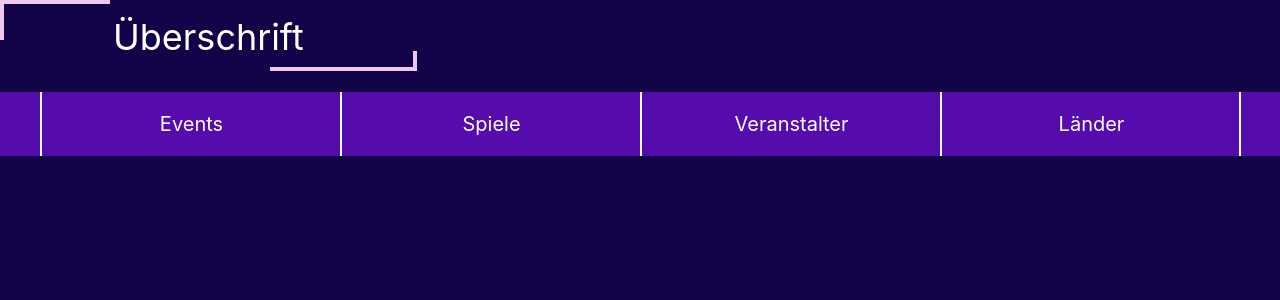
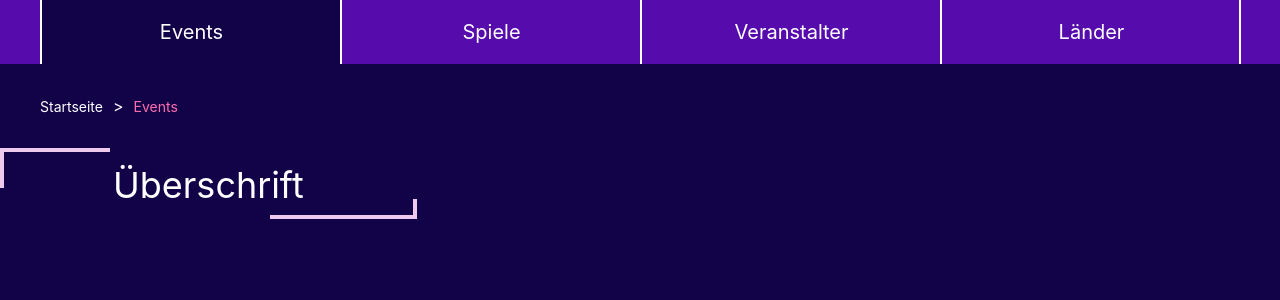
Before and after one commit to kpertek/frontend-optic, a React (Create React App) app: page /startseite/events in a window 1280 px wide. Shown: the top 300 px of the page. Built offline with nearby package versions, Linux system fonts and the light colour scheme.

Commit message:
Breadcrumbs.js component erstellt und eingefügt in App.js Headline component aus App.js entfernt und in die jeweiligen Seites eingefügt

```diff
--- a/src/App.js
+++ b/src/App.js
@@ -1,23 +1,23 @@
 import './App.css';
-import Headline from './Components/Stationary/Navigation/Headline';
 import Navbar from "./Components/Stationary/Navigation/Navbar";
 import {Route, Routes} from "react-router-dom"
 import Event from "./Components/Stationary/Pages/Event";
 import Spiele from "./Components/Stationary/Pages/Spiele";
 import Veranstalter from "./Components/Stationary/Pages/Veranstalter";
 import Laender from "./Components/Stationary/Pages/Länder";
+import Breadcrumbs from "./Components/Stationary/Navigation/Breadcrumbs";
 
 function App() {
   return (
     <>
-        <Headline />
         <Navbar />
+        <Breadcrumbs />
         <div className="container">
             <Routes> {/*Route für Startseite fehlt noch*/}
-                <Route path="/events" element={<Event />} />
-                <Route path="/spiele" element={<Spiele />} />
-                <Route path="/veranstalter" element={<Veranstalter />} />
-                <Route path="/laender" element={<Laender />} />
+                <Route path="startseite/events" element={<Event />} />
+                <Route path="startseite/spiele" element={<Spiele />} />
+                <Route path="startseite/veranstalter" element={<Veranstalter />} />
+                <Route path="startseite/laender" element={<Laender />} />
             </Routes>
         </div>
     </>
--- /dev/null
+++ b/src/Components/Stationary/Navigation/Breadcrumbs.js
@@ -0,0 +1,26 @@
+import {Link, useLocation} from "react-router-dom";
+import './Navigation.css'
+
+export default function Breadcrumbs() {
+    const location = useLocation()
+
+    let currentLink = ''
+
+    const crumbs = location.pathname.split('/')
+        .filter(crumb => crumb !== '')
+        .map(crumb => {
+            currentLink += `/${crumb}`
+
+            return (
+                <div className="crumb" key={crumb}>
+                    <Link to={currentLink}>{crumb}</Link>
+                </div>
+            )
+        })
+
+    return (
+        <div className="breadcrumbs">
+            {crumbs}
+        </div>
+    )
+}
--- a/src/Components/Stationary/Navigation/Navbar.js
+++ b/src/Components/Stationary/Navigation/Navbar.js
@@ -5,16 +5,16 @@ export default function Navbar() {
     return (
       <nav className="nav">
           <ul>
-              <li><CustomLink to="/events">Events</CustomLink></li>
-              <li><CustomLink to="/spiele">Spiele</CustomLink></li>
-              <li><CustomLink to="/veranstalter">Veranstalter</CustomLink></li>
-              <li><CustomLink to="/laender">Länder</CustomLink></li>
+              <li><NavLink to="startseite/events">Events</NavLink></li>
+              <li><NavLink to="startseite/spiele">Spiele</NavLink></li>
+              <li><NavLink to="startseite/veranstalter">Veranstalter</NavLink></li>
+              <li><NavLink to="startseite/laender">Länder</NavLink></li>
           </ul>
       </nav>
     );
 }
 
-function CustomLink({ to, children, ...props}) {
+function NavLink({ to, children, ...props}) {
     const resolvedPath = useResolvedPath(to)
     const isActive = useMatch({path: resolvedPath.pathname, end: true})
 
--- a/src/Components/Stationary/Navigation/Navigation.css
+++ b/src/Components/Stationary/Navigation/Navigation.css
@@ -48,43 +48,6 @@
     align-items: center;
 }
 
-
-
- /*
-#navbar {
-    background-color: #560BAD;
-    display: flex;
-    flex-direction: row;
-    justify-content: center;
-    padding: 0px;
-
-
-    position: absolute;
-    width: 1440px;
-    height: 64px;
-
-}
-
-.navbarButton {
-    background: none;
-    color: white;
-    border: 0px;
-    border-left: 1px solid white;
-    font-size: 20px;
-
-    width: 299px;
-    height: 64px;
-}
-
-.navbarButtonRight {
-    border-right: 1px solid white;
-}
-
-.navbarButton:hover {
-    color: #FF6DB0;
-}*/
-
-
 /*
 * Headline
 */
@@ -131,3 +94,38 @@
     width: 143px;
     height: 16px;
 }
+
+/*
+* Breadcrumb
+*/
+.breadcrumbs {
+    color: white;
+    max-width: 1200px;
+    margin: 32px auto;
+}
+
+.breadcrumbs > *{
+    display: inline-block;
+    margin-right: 10px;
+}
+
+.breadcrumbs .crumb:after {
+    content: '>';
+    margin-left: 10px;
+}
+.breadcrumbs .crumb:last-child:after {
+    display: none;
+}
+
+.breadcrumbs .crumb a {
+    color: white;
+    font-size: 14px;
+    text-decoration: none;
+    text-transform: capitalize;
+}
+
+.breadcrumbs .crumb:last-child a{
+    color: #FF6DB0;
+    font-size: 14px;
+    text-decoration: none;
+}
--- a/src/Components/Stationary/Pages/Event.js
+++ b/src/Components/Stationary/Pages/Event.js
@@ -1,6 +1,9 @@
 import './Pages.css'
+import Headline from "../Navigation/Headline";
 export default function Event() {
     return (
-        <h1>Alle Events</h1>
+        <>
+            <Headline />
+        </>
     )
 }
--- a/src/Components/Stationary/Pages/Länder.js
+++ b/src/Components/Stationary/Pages/Länder.js
@@ -1,6 +1,9 @@
 import './Pages.css'
+import Headline from "../Navigation/Headline";
 export default function Laender() {
     return (
-        <h1>Alle Länder</h1>
+        <>
+            <Headline />
+        </>
     )
 }
--- a/src/Components/Stationary/Pages/Spiele.js
+++ b/src/Components/Stationary/Pages/Spiele.js
@@ -1,6 +1,9 @@
 import './Pages.css'
+import Headline from "../Navigation/Headline";
 export default function Spiele() {
     return (
-        <h1>Alle Spiele</h1>
+        <>
+            <Headline />
+        </>
     )
 }
--- a/src/Components/Stationary/Pages/Veranstalter.js
+++ b/src/Components/Stationary/Pages/Veranstalter.js
@@ -1,6 +1,9 @@
 import './Pages.css'
+import Headline from "../Navigation/Headline";
 export default function Veranstalter() {
     return (
-        <h1>Alle Veranstalter</h1>
+        <>
+            <Headline />
+        </>
     )
 }
```
